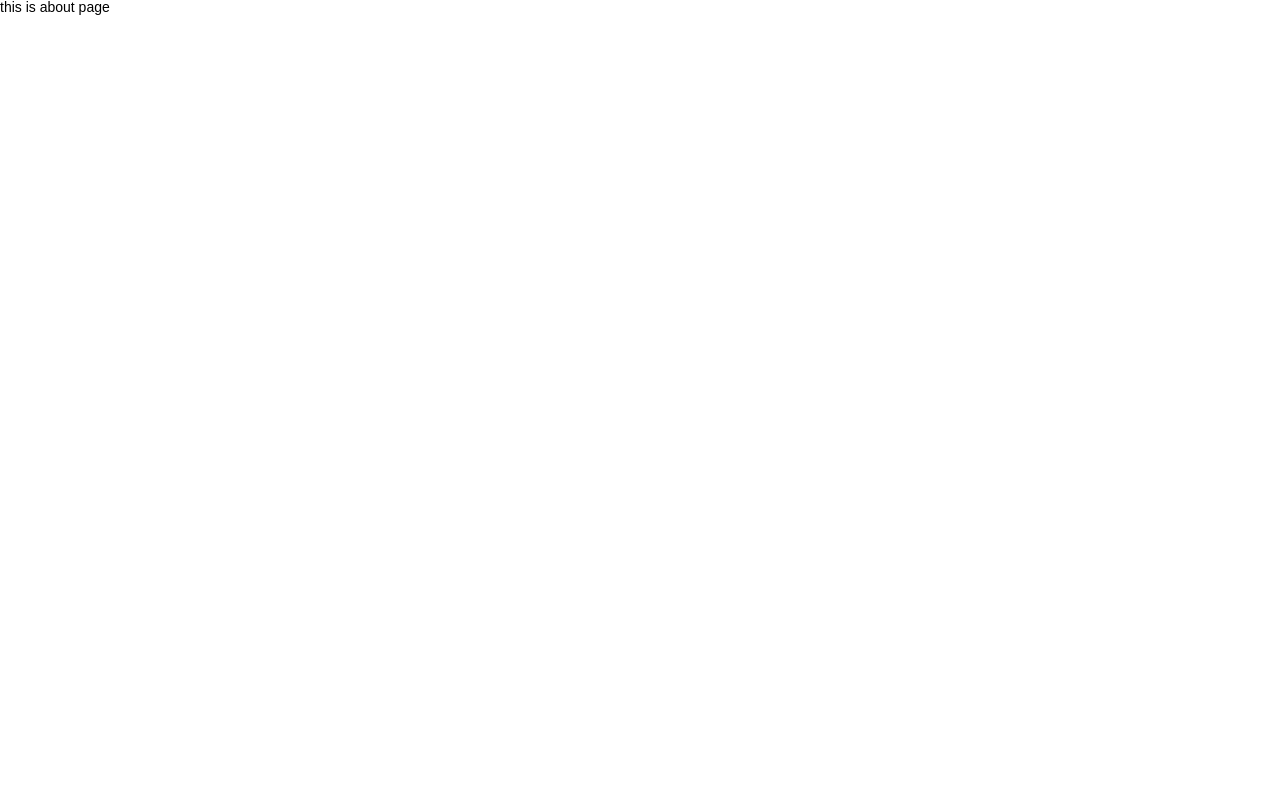
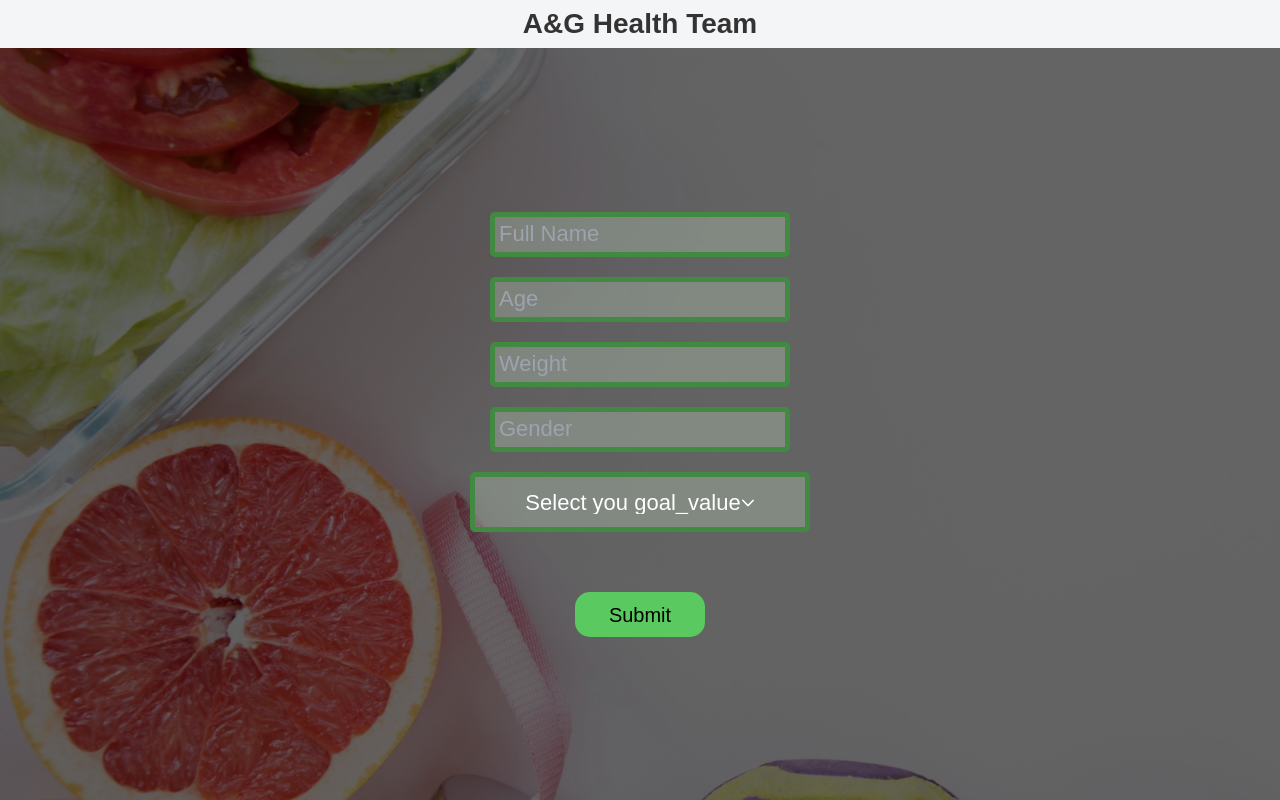
Before and after one commit to sanjardvr/AG_health_care, a Next.js app: page /about in a window 1280 px wide. Built offline with nearby package versions, Linux system fonts and the light colour scheme.

Commit message:
add form for user

```diff
--- a/package.json
+++ b/package.json
@@ -16,6 +16,7 @@
     "dlv": "^1.1.3",
     "next": "^14.2.17",
     "pluralize": "^8.0.0",
+    "primereact": "^10.8.4",
     "react": "^18",
     "react-dom": "^18",
     "react-icons": "^5.2.1",
--- a/pages/about/index.tsx
+++ b/pages/about/index.tsx
@@ -1,14 +1,179 @@
 import { Alert, Box, Snackbar, TextField } from "@mui/material";
 import style from "./style.module.scss";
+import { Dropdown } from 'primereact/dropdown';
 import { useRef, useState } from "react";
 import React from "react";
 import { getStrapiURL } from "@/utils";
+import { useRouter } from "next/router";
 
 export default function About() {
-    //here users will enter their personal data
-    return(
-        <>
-        this is about page
-        </>
-    )
+    const [goal_value, setGoal] = useState(Object);
+    let goal = goal_value.name
+    const goals = [
+        { name: 'gain mass'},
+        { name: 'lose some weight'},
+        { name: 'food suitable for my allergies'},
+        { name: 'avoid sweets'},
+        { name: 'limit fatty foods'}
+    ];
+    const [fullname, setFullName] = useState("");
+    const [age, setAge] = useState("");
+    const [weight, setWeight] = useState("");
+    const [gender, setGender] = useState("");
+    const router = useRouter();
+
+    // * Handling an alert that pop ups after succsessful submit
+    const [open, setOpen] = useState(false);
+    const handleClose = (
+       event?: React.SyntheticEvent | Event,
+       reason?: string
+    ) => {
+       if (reason === 'clickaway') return;
+       setOpen(false);
+    };
+
+    const handleFullName = (event: any) => {
+      setFullName(event.target.value);
+    };
+    const handleAge = (event: any) => {
+        setAge(event.target.value);
+    };
+    const handleWeight = (event: any) => {
+        setWeight(event.target.value);
+    };
+    const handleGender = (event: any) => {
+        setGender(event.target.value);
+    };
+    const handleGoal = (event: any) => {
+        setGoal(event.target.value);
+    };
+
+
+
+
+    const handleSubmit = async (event: any) => {
+        console.log()
+      if (!fullname || !age || !weight || !gender || !goal_value) {
+
+        if (!fullname) console.log("fullname is missing");
+        if (!age) console.log("age is missing");
+        if (!weight) console.log("weight is missing");
+        if (!gender) console.log("gender is missing");
+        if (!goal_value) console.log("goal_value is missing");
+          alert("Please fill in all fields!");
+          return;
+        }
+      event.preventDefault();
+      const formData = {
+        data: {
+          fullname,
+          age,
+          weight,
+          gender,
+          goal
+        },
+      };
+
+      try {
+          const response = await fetch('https://1991-63-176-105-72.ngrok-free.app/api/user-infos', {
+              method: 'POST',
+              headers: {
+                  'Content-Type': 'application/json',
+              },
+              body: JSON.stringify(formData),
+          });
+
+          if (!response.ok) {
+              throw new Error('Network response was not ok');
+          }
+
+          const result = await response.json();
+          console.log('API response:', result);
+          setFullName('')
+          setAge('')
+          setWeight('')
+          setGender('')
+          setGoal('')
+          setOpen(true)
+          router.push('/dietplan')
+      } catch (error) {
+          console.error('Error during API request:', error);
+      }
+    };
+
+    return (
+      <>
+        <div className={style.wrapper}>
+          {/* Logo Section */}
+          <div className={style.logo_container}>
+            <div className={style.logo}>A&G Health Team</div>
+          </div>
+          <Box sx={{ width: 500}}>
+                 <Snackbar
+                    style={{zIndex:0}}
+                    autoHideDuration={3500}
+                    anchorOrigin={{ vertical: 'top', horizontal: 'right' }}
+                    open={open}
+                    onClose={handleClose}
+                 >
+                    <Alert
+                       onClose={handleClose}
+                       severity='success'
+                       sx={{ width: '100%' }}
+                    >
+                       Request succsess!
+                    </Alert>
+                 </Snackbar>
+              </Box>
+
+          <div className={style.image_container}>
+            <img
+              src="/images/about_bg.jpg"
+              alt="Breakfast setting"
+              className={style.img}
+            />
+            <div className={style.overlay}>
+              <div className={style.form_box}>
+                <input
+                type="text"
+                className={style.username}
+                placeholder="Full Name"
+                value={fullname}
+                onChange={handleFullName}
+                />
+                <input
+                  type="number"
+                  className={style.age}
+                  placeholder="Age"
+                  value={age}
+                  onChange={handleAge}
+                />
+                 <input
+                  type="number"
+                  className={style.mass}
+                  placeholder="Weight"
+                  value={weight}
+                  onChange={handleWeight}
+                />
+                 <input
+                  type="text"
+                  className={style.gender}
+                  placeholder="Gender"
+                  value={gender}
+                  onChange={handleGender}
+                />
+               <div className={style.goal}>
+                <Dropdown value={goal_value} onChange={handleGoal} options={goals} optionLabel="name"
+                    placeholder="Select you goal_value" className={style.dropdown} />
+            </div>
+
+              </div>
+              <div className={style.submit_box}>
+                <div className={style.signup} onClick={e => handleSubmit(e)}>Submit</div>
+              </div>
+            </div>
+          </div>
+        </div>
+      </>
+    );
 }
--- a/pages/about/style.module.scss
+++ b/pages/about/style.module.scss
@@ -0,0 +1,99 @@
+.wrapper {
+	display: flex;
+	flex-direction: column;
+	align-items: center;
+	background-color: #f4f5f7;
+	height: 100vh;
+	justify-content: center;
+	overflow: hidden;
+}
+
+.logo_container {
+	margin: 10px 0;
+}
+
+.logo {
+	font-size: 2rem;
+	font-weight: bold;
+	color: #333;
+	text-align: center;
+}
+
+.image_container {
+	position: relative;
+	width: 100%;
+	height: 100%;
+	display: flex;
+	justify-content: center;
+	align-items: center;
+	overflow: hidden;
+}
+
+.img {
+	width: 100%;
+	height: 100%;
+	object-fit: cover;
+}
+
+.overlay {
+	position: absolute;
+	top: 0;
+	left: 0;
+	width: 100%;
+	height: 100%;
+	display: flex;
+	flex-direction: column;
+	justify-content: center;
+	align-items: center;
+	background: rgba(0, 0, 0, 0.6);
+	text-align: center;
+    .form_box{
+        display: flex;
+        flex-direction: column;
+        justify-content: center;
+        align-items: center;
+        input{
+            width: 300px;
+            height: 45px;
+            padding: 4px;
+            font-size: 22px ;
+            border-radius: 5px;
+            background: rgba(194, 218, 194, 0.322);
+            border: solid 5px rgb(66, 137, 66);
+            color : #fff;
+            margin-bottom: 20px;
+        }
+        .goal{
+            align-self: center;
+            width: 340px;
+            height: 60px;
+            padding: 15px;
+            font-size: 22px ;
+            border-radius: 5px;
+            background: rgba(194, 218, 194, 0.322);
+            border: solid 5px rgb(66, 137, 66);
+            color : #fff;
+            margin-bottom: 20px;
+
+        }
+    }
+    .submit_box{
+        width: 300px;
+        margin-top: 40px;
+        display: flex;
+        justify-content: center;
+        font-size: 20px;
+        div{
+            padding: 13px;
+            text-align: center;
+            width: 130px;
+            height: 45px;
+            border-radius: 15px;
+            cursor: pointer;
+        }
+        .signup{
+           background-color: #59c960;
+
+        }
+    }
+}
```
Also changed, not shown: public/images/about_bg.jpg (added), 1 other file (tests, documents, lock files or other folders).
